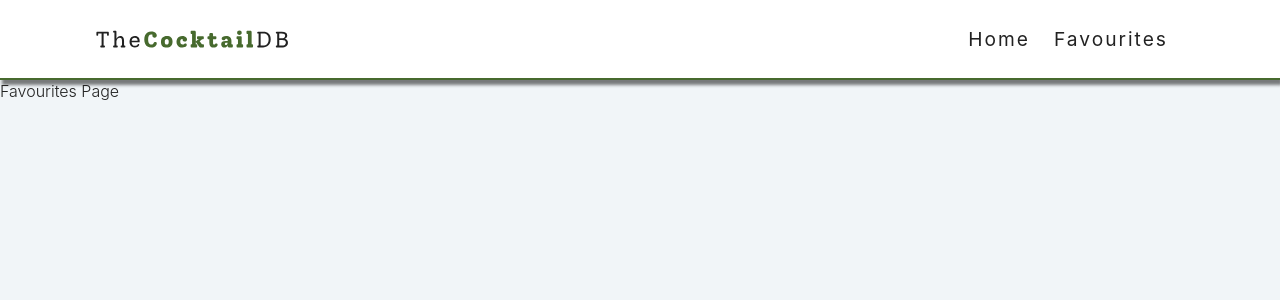
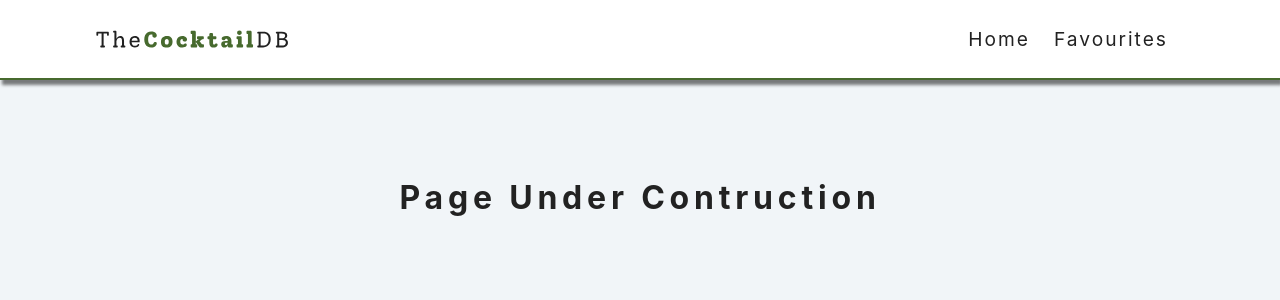
Before and after one commit to ioannis-sporidis/cocktails_db, a React (Create React App) app: page /favourites in a window 1280 px wide. Shown: the top 300 px of the page. Built offline with nearby package versions, Linux system fonts and the light colour scheme.

Commit message:
Setup Favourites and Error pages

```diff
--- a/src/pages/Error.js
+++ b/src/pages/Error.js
@@ -1,7 +1,16 @@
-import React from 'react';
+import { Link } from 'react-router-dom';
 
 const Error = () => {
-  return <div>Error Page</div>;
+  return (
+    <section className='section error-page'>
+      <div className='error-container'>
+        <h1>Oops! You hit a dead-end...</h1>
+        <Link to='/' className='btn btn-primary'>
+          Back Home
+        </Link>
+      </div>
+    </section>
+  );
 };
 
 export default Error;
--- a/src/pages/Favourites.js
+++ b/src/pages/Favourites.js
@@ -1,7 +1,11 @@
 import React from 'react';
 
 const Favourites = () => {
-  return <div>Favourites Page</div>;
+  return (
+    <section className='section about-section'>
+      <h1 className='section-title'>Page Under Contruction</h1>
+    </section>
+  );
 };
 
 export default Favourites;
```
